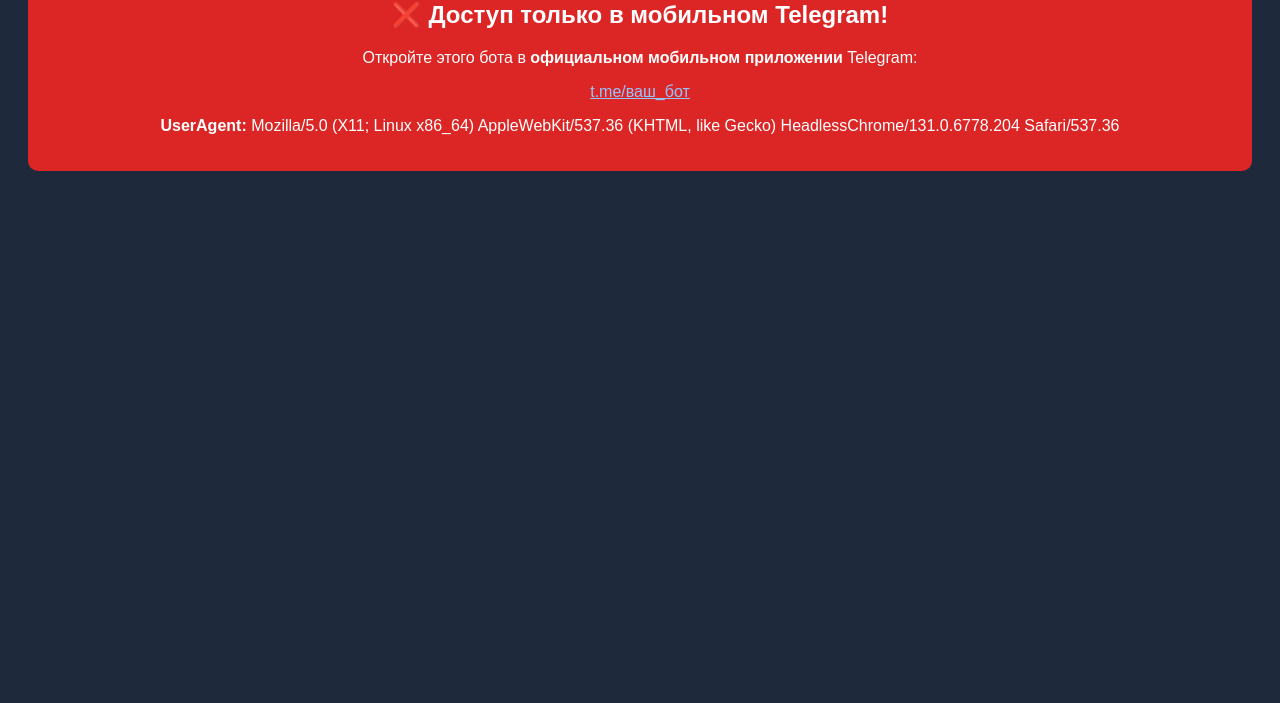
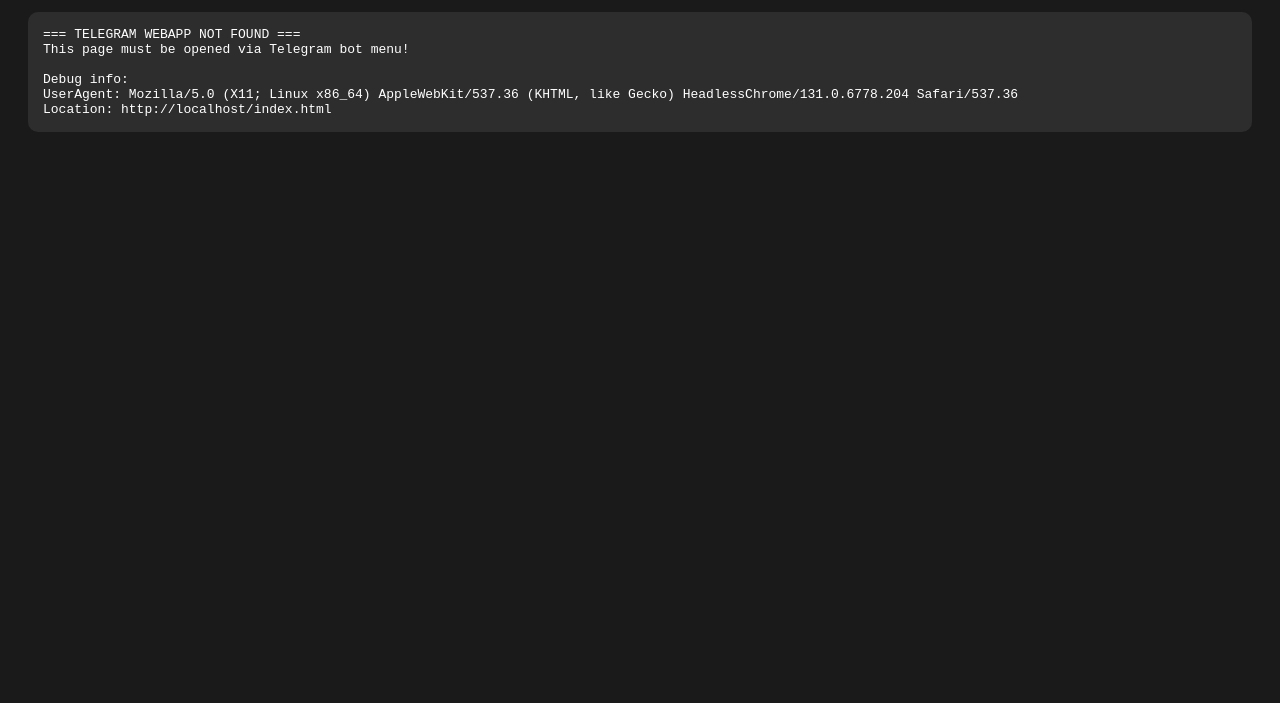
Before and after one commit to boltzzzzz/telegram-webapp, a plain HTML site: page index.html in a window 1280 px wide. Shown: the part 97-800 px from the top of the page. Drawn offline with Linux system fonts and the light colour scheme.

Commit message:
Update index.html

```diff
--- a/index.html
+++ b/index.html
@@ -2,73 +2,76 @@
 <html>
 <head>
     <meta charset="UTF-8">
+    <meta name="viewport" content="width=device-width, initial-scale=1.0">
     <title>Dice Game</title>
     <style>
         body {
             font-family: Arial, sans-serif;
             text-align: center;
             padding: 20px;
-            background: #1e293b;
+            background: #1a1a1a;
             color: white;
         }
-        #mobile-only {
-            display: none;
-            margin-top: 30px;
-            padding: 20px;
-            background: #dc2626;
+        #debug {
+            margin-top: 20px;
+            padding: 15px;
+            background: #2d2d2d;
             border-radius: 10px;
+            text-align: left;
+            font-family: monospace;
+            white-space: pre-wrap;
         }
     </style>
 </head>
 <body>
-    <div id="app">
-        <h1>🎲 Dice Game</h1>
-        <p id="status">Определение платформы...</p>
-    </div>
-
-    <div id="mobile-only">
-        <h2>❌ Доступ только в мобильном Telegram!</h2>
-        <p>Откройте этого бота в <b>официальном мобильном приложении</b> Telegram:</p>
-        <p><a href="https://t.me/ваш_бот" style="color: #93c5fd;">t.me/ваш_бот</a></p>
-    </div>
+    <h1>🎲 Dice Game Debug</h1>
+    <div id="debug">Initializing...</div>
 
     <script>
-        // Проверяем мобильное приложение Telegram
-        function init() {
-            const appEl = document.getElementById('app');
-            const mobileOnlyEl = document.getElementById('mobile-only');
-            const statusEl = document.getElementById('status');
+        // Полный дамп всех доступных данных
+        function debug() {
+            const debugEl = document.getElementById('debug');
+            let output = '';
 
-            if (window.Telegram?.WebApp?.initData) {
+            // 1. Проверяем Telegram WebApp
+            if (window.Telegram?.WebApp) {
                 const tg = Telegram.WebApp;
+                tg.expand();
 
-                // Проверяем, что это MOBILE (не web/desktop)
-                if (tg.platform === 'android' || tg.platform === 'ios') {
-                    tg.expand();
-                    statusEl.innerHTML = `
-                        ✅ Привет, ${tg.initDataUnsafe.user?.first_name || 'Игрок'}!<br>
-                        <small>ID: ${tg.initDataUnsafe.user?.id || 'неизвестен'}</small>
-                    `;
-                } else {
-                    // Это Telegram Web/Desktop - показываем ошибку
-                    appEl.style.display = 'none';
-                    mobileOnlyEl.style.display = 'block';
-                    mobileOnlyEl.innerHTML += `
-                        <p><b>Обнаружена платформа:</b> ${tg.platform}</p>
-                        <p>Используйте <b>мобильное приложение</b> Telegram!</p>
-                    `;
+                output += `=== TELEGRAM WEBAPP DETECTED ===\n`;
+                output += `Version: ${tg.version}\n`;
+                output += `Platform: ${tg.platform}\n`;
+                output += `InitData: ${tg.initData}\n\n`;
+
+                // 2. Пытаемся получить user data
+                try {
+                    output += `=== USER DATA ===\n`;
+                    output += JSON.stringify(tg.initDataUnsafe.user || 'No user data', null, 2) + '\n\n';
+
+                    output += `=== THEME ===\n`;
+                    output += JSON.stringify(tg.themeParams || 'No theme data', null, 2) + '\n';
+
+                    // 3. Проверка WebView
+                    output += `\n=== WEBVIEW INFO ===\n`;
+                    output += `UserAgent: ${navigator.userAgent}\n`;
+                    output += `Location: ${window.location.href}\n`;
+
+                } catch (e) {
+                    output += `ERROR: ${e.message}\n`;
                 }
             } else {
-                // Это не Telegram вообще
-                appEl.style.display = 'none';
-                mobileOnlyEl.style.display = 'block';
-                mobileOnlyEl.innerHTML += `
-                    <p><b>UserAgent:</b> ${navigator.userAgent}</p>
-                `;
+                output += `=== TELEGRAM WEBAPP NOT FOUND ===\n`;
+                output += `This page must be opened via Telegram bot menu!\n\n`;
+                output += `Debug info:\n`;
+                output += `UserAgent: ${navigator.userAgent}\n`;
+                output += `Location: ${window.location.href}\n`;
             }
+
+            debugEl.textContent = output;
         }
 
-        document.addEventListener('DOMContentLoaded', init);
+        // Запускаем при загрузке
+        document.addEventListener('DOMContentLoaded', debug);
     </script>
 </body>
 </html>
```
